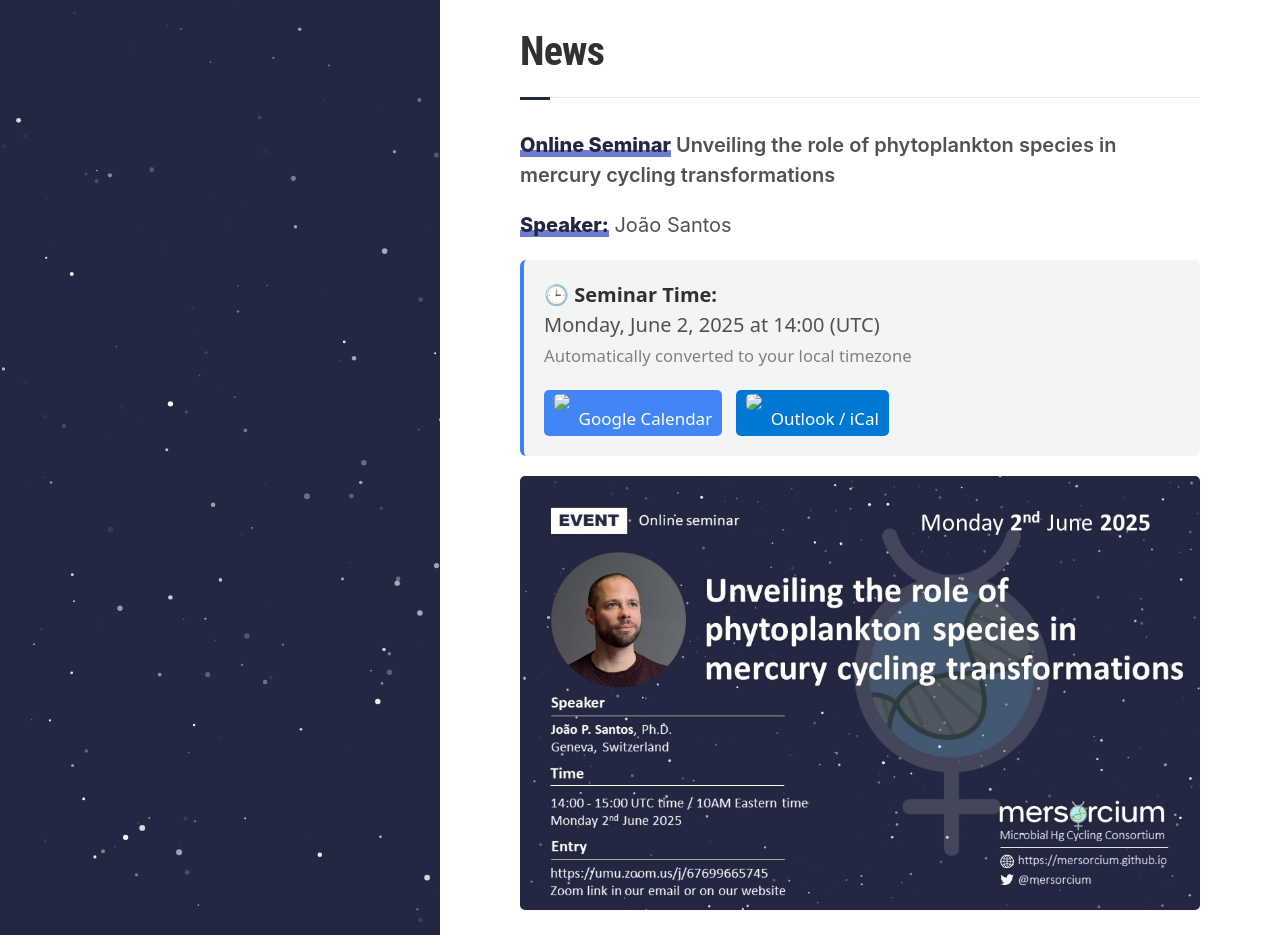
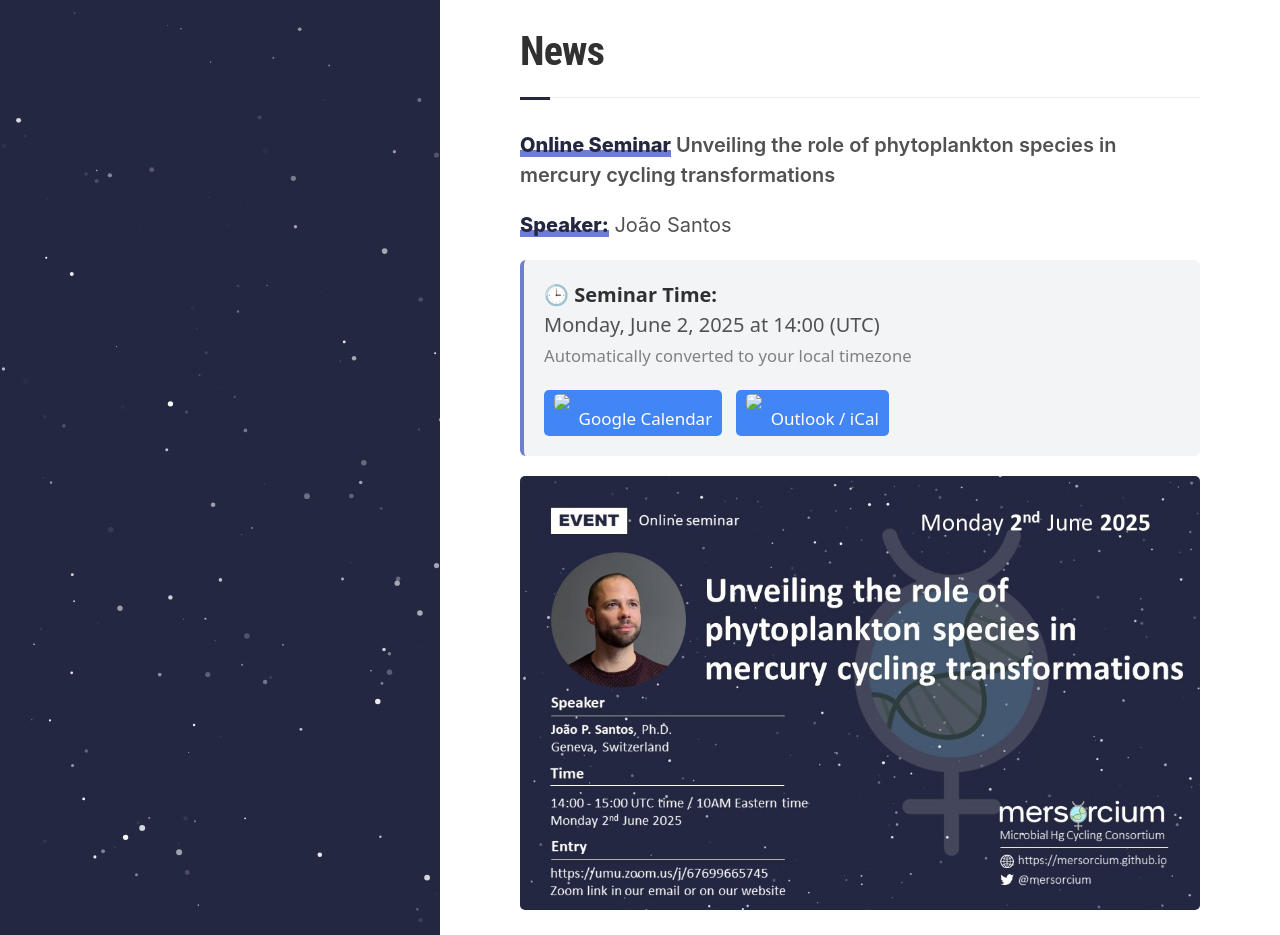
Before and after one commit to Mersorcium/mersorcium.github.io, a Jekyll site: the page built from index.html, in a window 1280 px wide and 1400 px high, scrolled down 1433 px. Shown: the top 935 px of the window. Built offline with Jekyll 4.4.1, drawn with Linux system fonts in a browser that asks for light colours; the list of posts is cut into pages by our own code.

Commit message:
fix color

```diff
--- a/_includes/news.html
+++ b/_includes/news.html
@@ -121,7 +121,7 @@ END:VCALENDAR`;
 <style>
   .seminar-time-box {
     background-color: #f3f4f6;
-    border-left: 4px solid #3b82f6;
+    border-left: 4px solid #6D7ECF;
     padding: 1em;
     margin: 1em 0;
     font-family: system-ui, sans-serif;
@@ -133,6 +133,7 @@ END:VCALENDAR`;
     color: white;
     padding: 0.4em 0.8em;
     margin-right: 0.5em;
+    margin-bottom: ;
     text-decoration: none;
     border-radius: 5px;
     font-size: 0.9em;
@@ -165,10 +166,10 @@ END:VCALENDAR`;
   }
 
   .outlook-btn {
-    background-color: #0078D4;
+    background-color: #4285F4;
   }
 
   .outlook-btn:hover {
-    background-color: #106EBE;
+    background-color: #3367D6;
   }
 </style>
```
